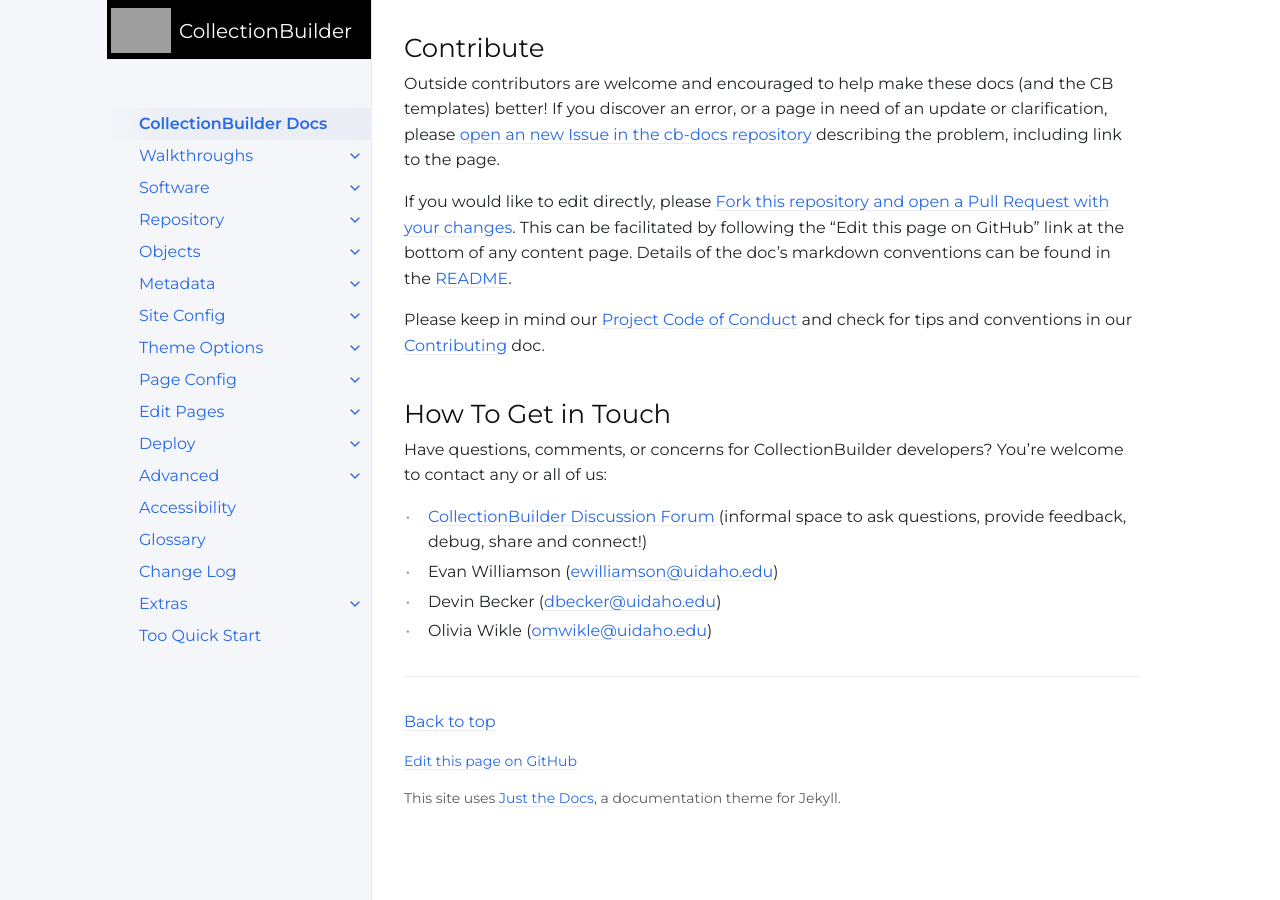
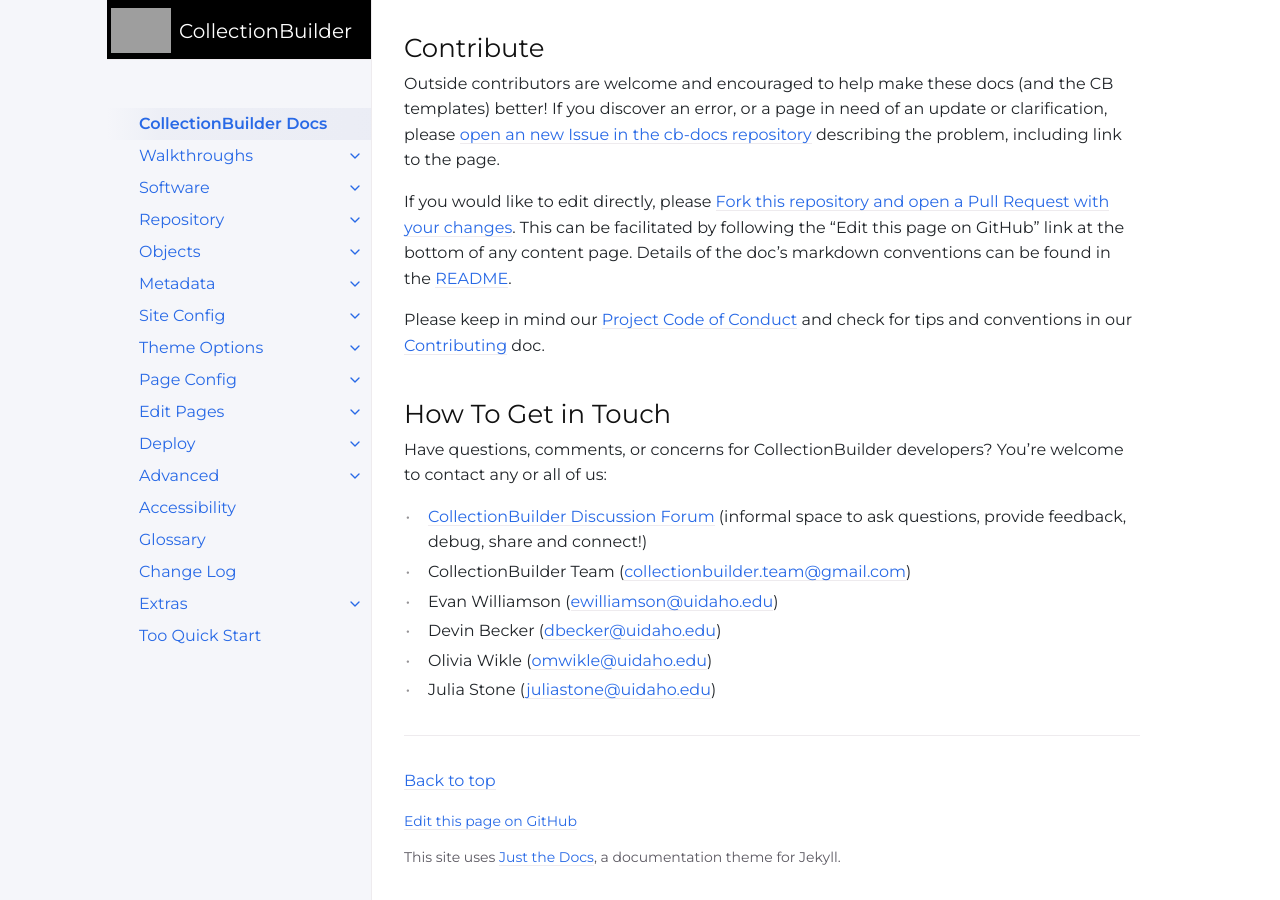
Before and after one commit to CollectionBuilder/cb-docs, a Jekyll site: the page built from index.md, in a window 1280 px wide and 900 px high, scrolled down 1165 px. Built offline with Jekyll 4.4.1, drawn with Linux system fonts in a browser that asks for light colours; comment, search, counter and statistics services are not loaded; before the commit the page ends 2006 px from its top, so only the background shows below that.

Commit message:
add new team email

```diff
--- a/index.md
+++ b/index.md
@@ -55,6 +55,8 @@ Have questions, comments, or concerns for CollectionBuilder developers?
 You're welcome to contact any or all of us:
 
 - [CollectionBuilder Discussion Forum](https://github.com/orgs/CollectionBuilder/discussions) (informal space to ask questions, provide feedback, debug, share and connect!)
+- CollectionBuilder Team (<mailto:collectionbuilder.team@gmail.com>)
 - Evan Williamson (<mailto:ewilliamson@uidaho.edu>)
 - Devin Becker (<mailto:dbecker@uidaho.edu>)
 - Olivia Wikle (<mailto:omwikle@uidaho.edu>)
+- Julia Stone (<mailto:juliastone@uidaho.edu>)
```
Also changed, not shown: README.md.
